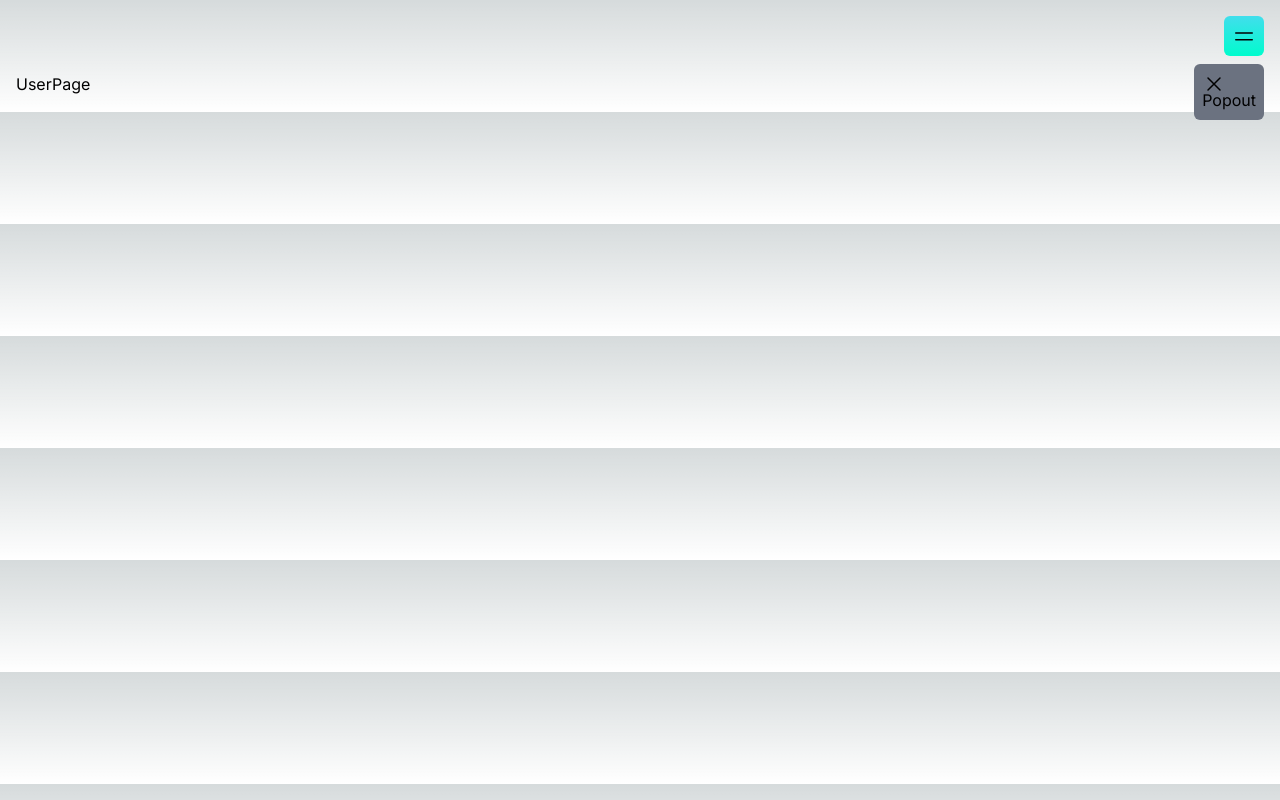
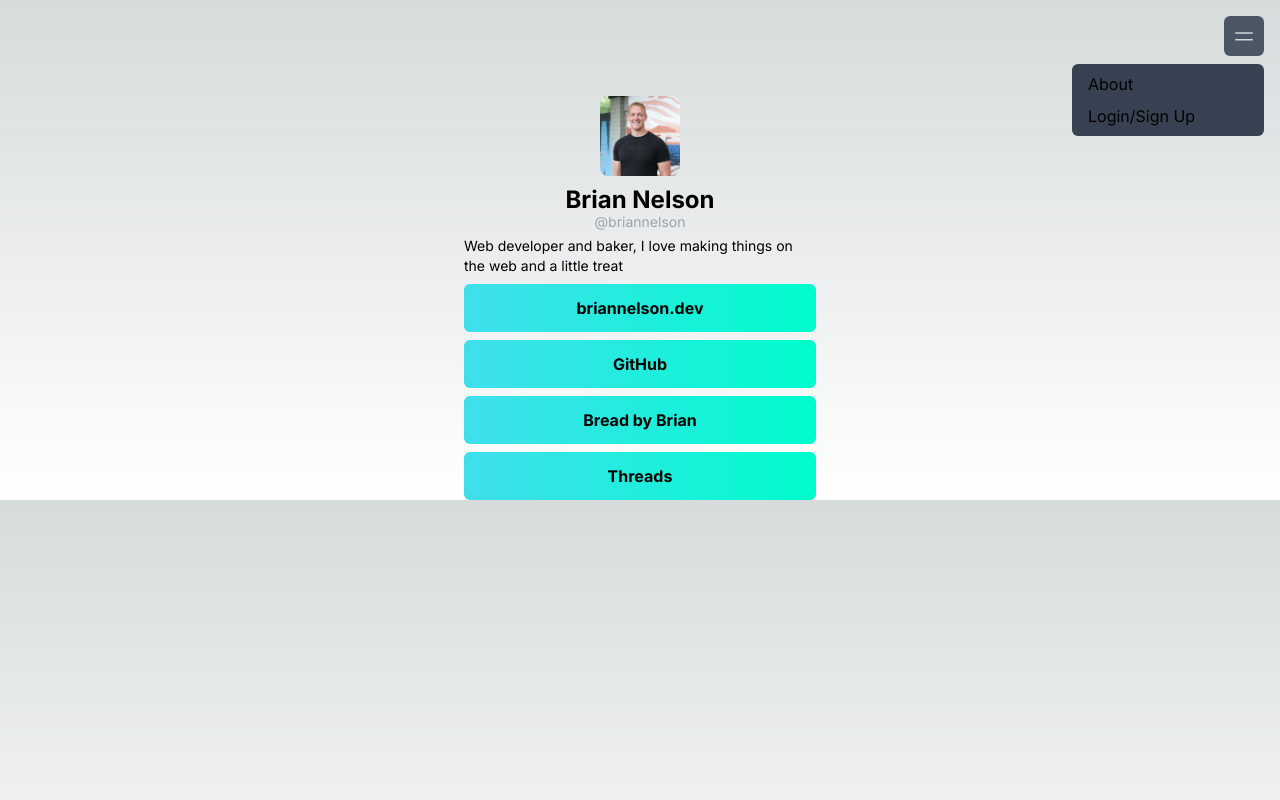
Before and after one commit to briannelson95/linkportal, a Next.js app: page /1 in a window 1280 px wide. Both pictures are taken after a click on the button 1244 px from the left and 36 px from the top of the page. Built offline with nearby package versions, Linux system fonts and the light colour scheme.

Commit message:
design profile

```diff
--- /dev/null
+++ b/app/[id]/loading.tsx
@@ -0,0 +1,6 @@
+import LoadingSkeleton from '@/components/LoadingSkeleton'
+import React from 'react'
+
+export default function Loading() {
+  return <LoadingSkeleton />
+}
--- a/app/[id]/page.tsx
+++ b/app/[id]/page.tsx
@@ -1,9 +1,48 @@
+import LinkButton from '@/components/LinkButton'
+import UserInfo from '@/components/UserInfo'
 import React from 'react'
 
-export default function UserPage() {
+const exampleUser: User = {
+    info: {
+        name: 'Brian Nelson',
+        image: '/images/briannelson.webp',
+        username: '@briannelson',
+        bio: 'Web developer and baker, I love making things on the web and a little treat'
+    },
+    links: [
+        {
+            title: 'briannelson.dev',
+            link: 'https://briannelson.dev/'
+        },
+        {
+            title: 'GitHub',
+            link: 'https://github.com/briannelson95'
+        },
+        {
+            title: 'Bread by Brian',
+            link: 'https://breadbybrian.com/'
+        },
+        {
+            title: 'Threads',
+            link: 'https://www.threads.net/@briannelson__'
+        },
+    ]
+}
+
+export default async function UserPage() {
     return (
-        <main>
-            UserPage
+        <main className='space-y-2 max-w-sm mx-auto'>
+            <UserInfo
+                name={exampleUser.info.name}
+                image={exampleUser.info.image}
+                username={exampleUser.info.username}
+                bio={exampleUser.info.bio}
+            />
+            <div className='space-y-2'>
+                {exampleUser.links.length && exampleUser.links.map((link: UserLinks, index: number) => (
+                    <LinkButton key={index} {...link} />
+                ))}
+            </div>
         </main>
     )
 }
--- a/app/globals.css
+++ b/app/globals.css
@@ -27,7 +27,7 @@ body {
 }
 
 main {
-  padding: 16px;
+  padding: 0 16px;
 }
 
 @layer utilities {
@@ -37,5 +37,5 @@ main {
 }
 
 .my-gradient {
-  background: linear-gradient(to bottom, rgba(65, 222, 236, 1) 0%,rgba(0, 252, 205, 1) 100%);
+  background: linear-gradient(to right, rgba(65, 222, 236, 1) 0%,rgba(0, 252, 205, 1) 100%);
 }
--- /dev/null
+++ b/components/LinkButton.tsx
@@ -0,0 +1,9 @@
+import React from 'react'
+
+export default function LinkButton(props: UserLinks) {
+    return (
+        <div className='my-gradient w-full h-12 rounded-md text-black font-bold'>
+            <a className='w-full h-full flex justify-center items-center' href={props.link} target='_blank'>{props.title}</a>
+        </div>
+    )
+}
--- /dev/null
+++ b/components/LoadingSkeleton.tsx
@@ -0,0 +1,23 @@
+import React from 'react'
+
+export default function LoadingSkeleton() {
+    return (
+        <div className='mt-10 flex flex-col items-center'>
+            {/* Image here */}
+            <div className='bg-gray-500 h-24 md:h-20 aspect-square rounded-lg' />
+            <div className='flex flex-col items-center md:mt-2 w-full space-y-2'>
+                <div className='h-8 w-1/2 bg-gray-500 rounded-md' />
+                <div className='h-3 w-1/4 bg-gray-500 rounded-md' />
+                <div className='self-start w-full space-y-2'>
+                    <div className='h-4 w-full bg-gray-500 rounded-md' />
+                    <div className='h-4 w-2/5 bg-gray-500 rounded-md' />
+                </div>
+        </div>
+            <div className='space-y-2 w-full mt-2'>
+                {Array.from({ length: 3}, (_, index) => (
+                    <div key={index} className='w-full bg-gray-500 h-12 rounded-md' />
+                ))}
+            </div>
+        </div>
+    )
+}
--- a/components/NavButton.tsx
+++ b/components/NavButton.tsx
@@ -1,8 +1,8 @@
 import React from 'react'
 
-export default function NavButton({children}: {children: React.ReactNode}) {
+export default function NavButton({children, color}: {children: React.ReactNode, color?: boolean}) {
     return (
-        <div className='my-gradient h-10 w-10 rounded-md flex justify-center items-center text-black'>
+        <div className={`${color ? 'my-gradient' : 'bg-gray-600 text-gray-300'}  h-10 w-10 rounded-md flex justify-center items-center text-black`}>
             {children}
         </div>
     )
--- a/components/Navbar.tsx
+++ b/components/Navbar.tsx
@@ -6,6 +6,7 @@ import LinkIcon from './icons/LinkIcon'
 import { usePathname } from 'next/navigation'
 import toast from 'react-hot-toast'
 import XIcon from './icons/XIcon'
+import Link from 'next/link'
 
 export default function Navbar() {
     const pathname = usePathname();
@@ -28,20 +29,24 @@ export default function Navbar() {
         <>
              <div
                 className={
-                        `${open ? 'visible' : 'invisible'} absolute right-4 top-16 bg-gray-500 rounded-md transition-all duration-500`
+                        `${open ? 'visible' : 'invisible'} absolute w-48 right-4 top-16 bg-gray-700 rounded-md z-20`
                     }
                 >
-                <div className='relative w-full h-4'>
-                    <button className='absolute left-2 top-2' onClick={handleOpen}><XIcon /></button>
-                </div>
-                <div className='p-2'>
-                    Popout
+                <div className='px-4 py-2'>
+                    <ul className='space-y-2'>
+                        <li>
+                            <Link href={'/'}>About</Link>
+                        </li>
+                        <li>
+                            <Link href={'/@briannelson'}>Login/Sign Up</Link>
+                        </li>
+                    </ul>
                 </div>
             </div>
             <nav className='flex justify-end gap-2 pt-4 px-4'>
                 {pathname.includes('@') && (
                     <button onClick={handleCopyLink}>
-                        <NavButton>
+                        <NavButton color>
                             <LinkIcon />
                         </NavButton>
                     </button>
--- /dev/null
+++ b/components/UserInfo.tsx
@@ -0,0 +1,17 @@
+import React from 'react'
+
+export default function UserInfo(props: UserInfoProps) {
+    return (
+        <div className='mt-10 flex flex-col items-center'>
+            <div
+                className='bg-gray-500 bg-no-repeat bg-center bg-cover h-24 md:h-20 aspect-square rounded-lg overflow-hidden'
+                style={{backgroundImage: `url(${props.image})`}}
+            />
+            <div className='text-center md:mt-2'>
+                <h1 className='text-2xl font-bold'>{props.name}</h1>
+                <p className='text-gray-400 text-sm leading-3'>{props.username}</p>
+                <p className='text-left mt-2 md:text-sm'>{props.bio}</p>
+            </div>
+        </div>
+    )
+}
```
Also changed, not shown: types.d.ts (added, +16 -0 lines), public/images/briannelson.webp (added).
